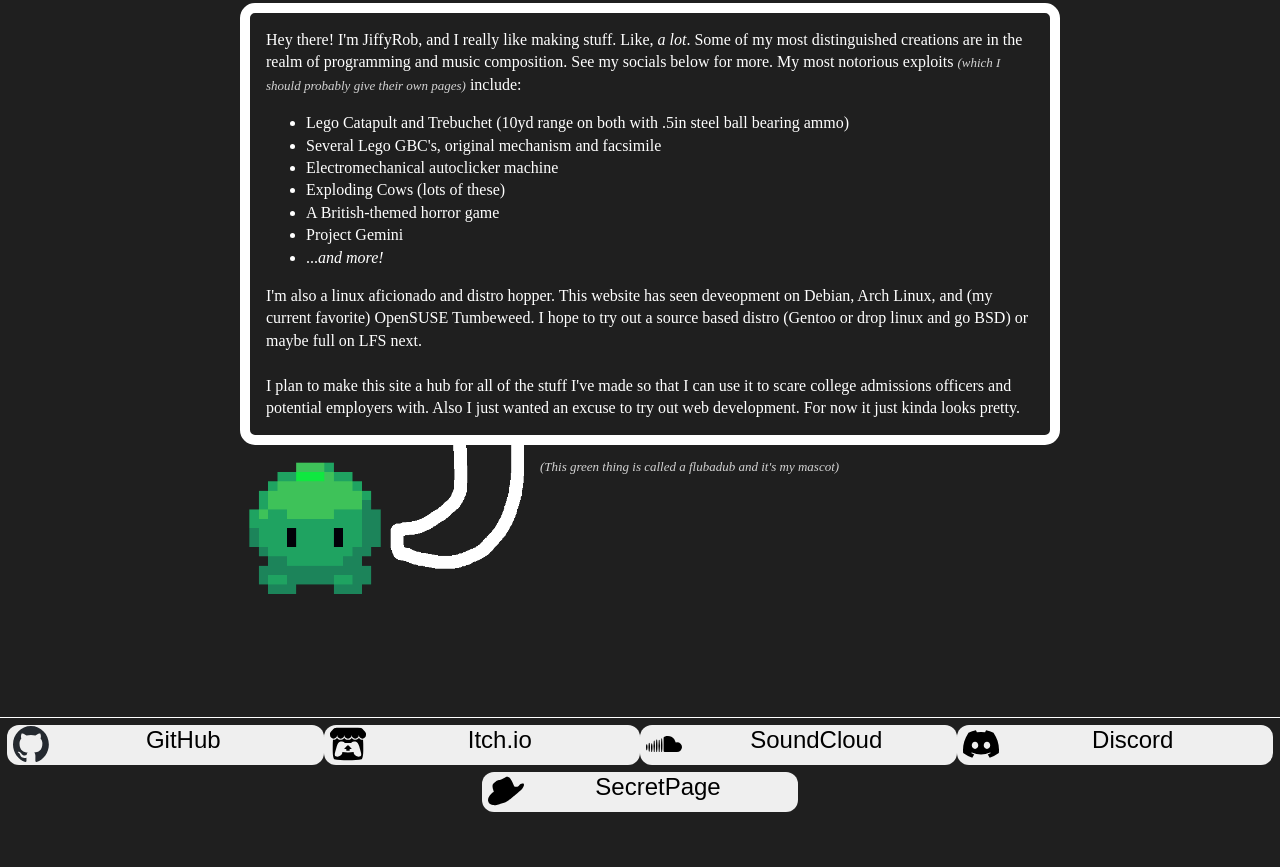
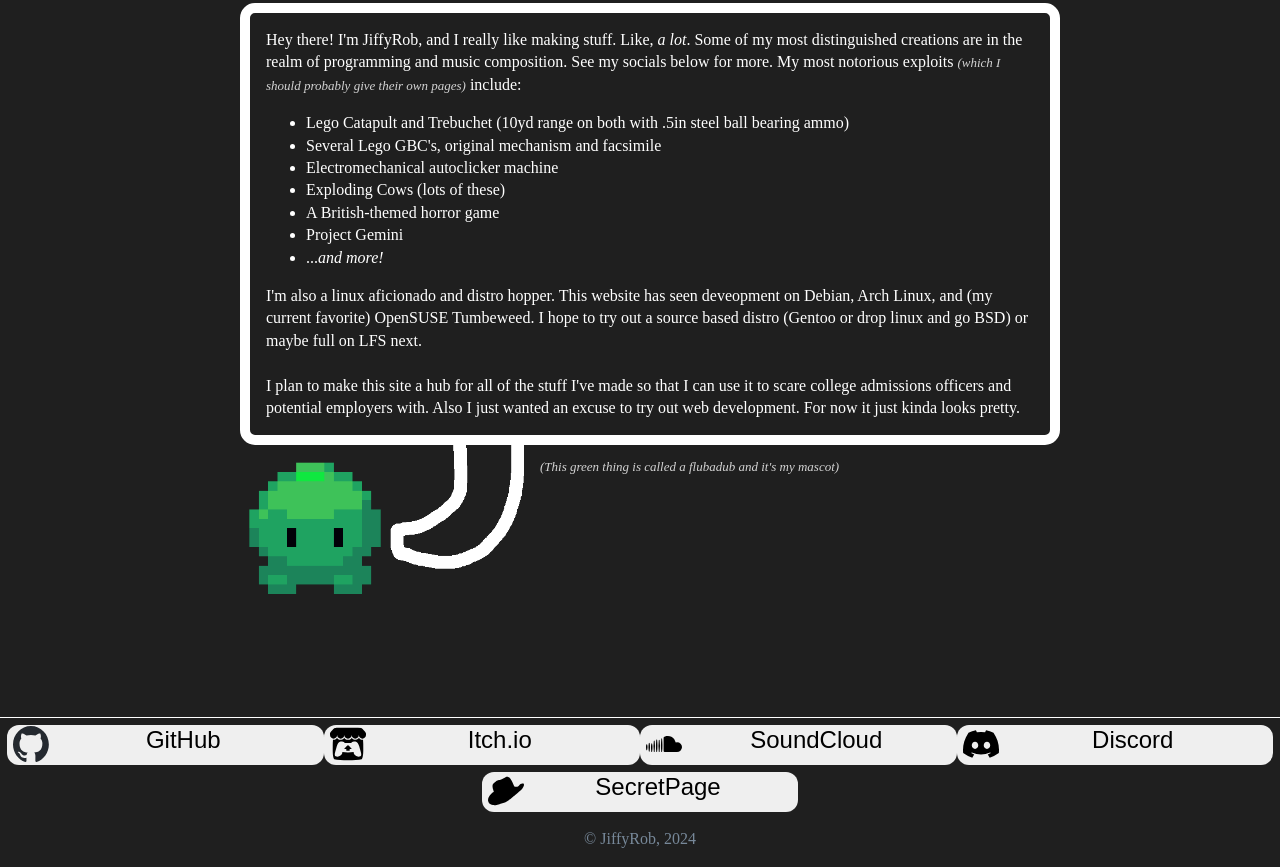
Before and after one commit to JiffyRob/jiffyrob.github.io, a website: page index.html in a window 1280 px wide. Shown: the part 338-1205 px from the top of the page. Before the commit the page ends 1157 px from the top, so only its background shows below. Drawn offline with Linux system fonts and the light colour scheme.

Commit message:
added copyright at the bottom

```diff
--- a/index.html
+++ b/index.html
@@ -78,6 +78,7 @@
         <span class="icon-text">SecretPage</span>
       </button>
     </div>
+    <p class="copyright">&copy JiffyRob, 2024</p>
   </footer>
   <script src="app.js"></script>
 
--- a/style.css
+++ b/style.css
@@ -173,6 +173,12 @@ h2 {
   margin-left: 5px;
 }
 
+.copyright {
+  color: lightslategray;
+  width: 100%;
+  text-align: center;
+}
+
 @media screen and (min-width: 600px) {
   #jiffyrob {
     line-height: 0.815;
```
